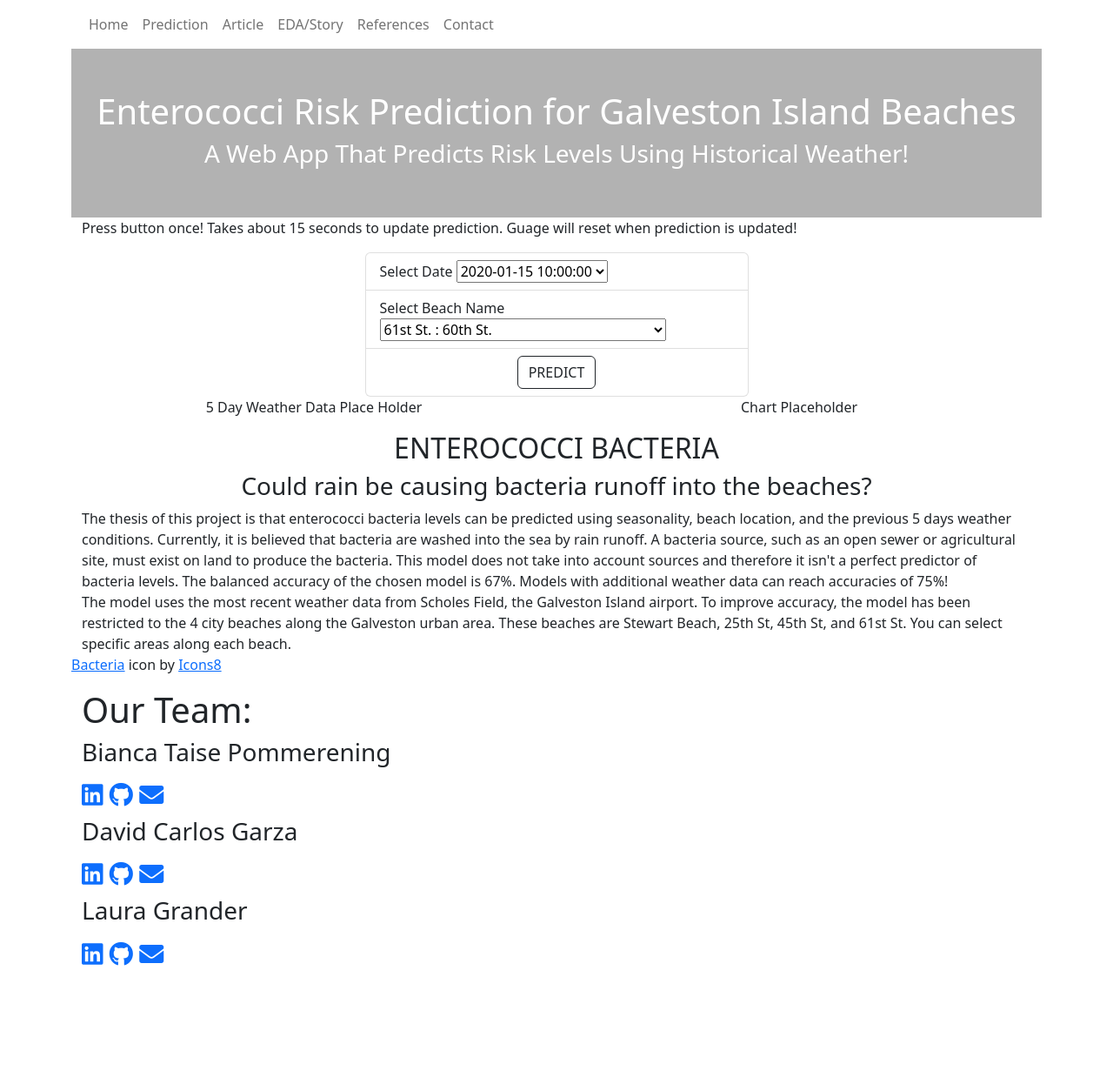
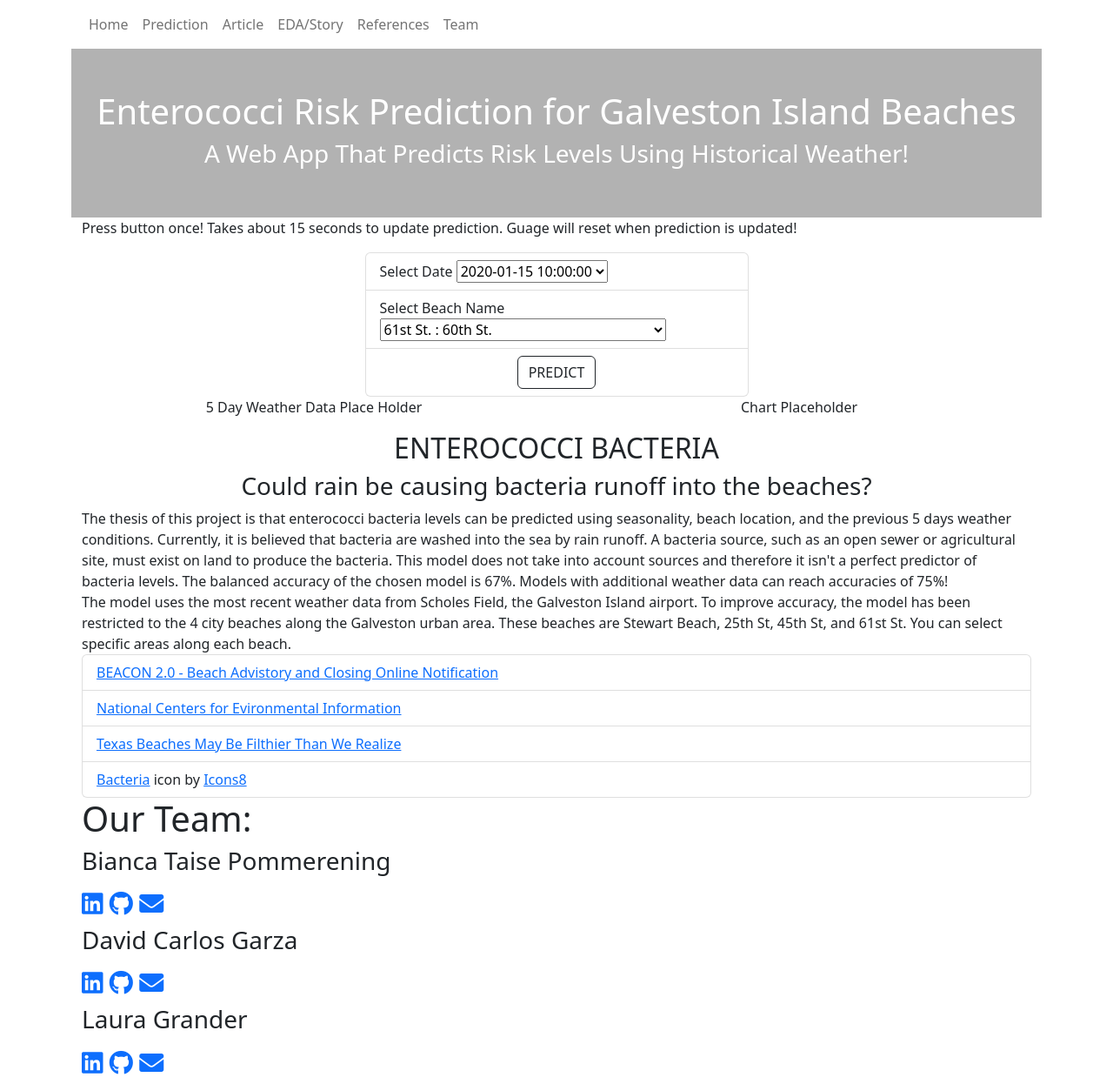
Before and after one commit to david-garza/enterococci_prediction_analysis, a Flask app: template app/templates/index.html in a window 1280 px wide. Shown: the whole page at 87% size. Before the commit the page ends 1110 px from the top, so only its background shows below. Run offline with Flask 2, Linux system fonts and the light colour scheme; the template is opened without the code that fills it: most values are stand-ins (such as "Sample title", 1, 10 or a date in 2020); some libraries are stand-ins or nearby versions.

Commit message:
added all references and links in navbar

```diff
--- a/app/templates/index.html
+++ b/app/templates/index.html
@@ -43,13 +43,13 @@
               <a class="nav-link" href="#article">Article</a>
             </li>
             <li class="nav-item">
-              <a class="nav-link" href="#">EDA/Story</a>
+              <a class="nav-link" href="#eda">EDA/Story</a>
             </li>
             <li class="nav-item">
-              <a class="nav-link" href="#">References</a>
+              <a class="nav-link" href="#reference">References</a>
             </li>
             <li class="nav-item">
-              <a class="nav-link" href="#">Contact</a>
+              <a class="nav-link" href="#team">Team</a>
             </li>
           </ul>
         </div>
@@ -171,7 +171,7 @@
     <!-- Article -->
 
     <!-- EDA / Tabelau-->
-    <div class="container">
+    <div class="container" id="eda">
       <div class="row">
         <div class="col-md-12">
           <div class="ex1" class='tableauPlaceholder' id='viz1656084947225' style='position: relative'>
@@ -213,15 +213,36 @@
 
     <!-- References -->
     <!-- Refrenece to favicon -->
-    <p>
-      <a target="_blank" href="https://icons8.com/icon/cBU8b5V7JGgB/bacteria">Bacteria</a> icon by <a target="_blank"
-        href="https://icons8.com">Icons8</a>
-    </p>
+    <div class="container" id="reference">
+      <div class="row">
+        <div class="col-md-12">
+          <ul class="list-group">
+            <li class="list-group-item">
+              <a href="https://watersgeo.epa.gov/beacon2/reports.html">BEACON
+                2.0 - Beach Advistory and Closing Online Notification</a>
+            </li>
+            <li class="list-group-item">
+              <a
+                href="https://www.ncei.noaa.gov/access/past-weather/Galveston%2C%20Texas">National Centers for
+                Evironmental Information</a>
+            </li>
+            <li class="list-group-item">
+              <a href="https://www.texasmonthly.com/news-politics/texas-beaches-filthy-feces-testing/">Texas Beaches May
+                Be Filthier Than We Realize</a>
+            </li>
+            <li class="list-group-item">
+              <a target="_blank" href="https://icons8.com/icon/cBU8b5V7JGgB/bacteria">Bacteria</a> icon by <a
+                target="_blank" href="https://icons8.com">Icons8</a>
+            </li>
+          </ul>
+        </div>
+      </div>
+    </div>
     <!-- References -->
 
     <!-- Contact Information -->
     <footer>
-      <div class="container">
+      <div class="container" id="team">
         <div class="row">
           <h1>Our Team:</h1>
 
@@ -262,7 +283,6 @@
     <div id="resultPrediction"></div>
   </div>
 
-
   <!-- Java Script Codes -->
   <!-- Boostrap JS Bundle -->
   <script src="https://cdn.jsdelivr.net/npm/bootstrap@5.2.0/dist/js/bootstrap.bundle.min.js"
```
